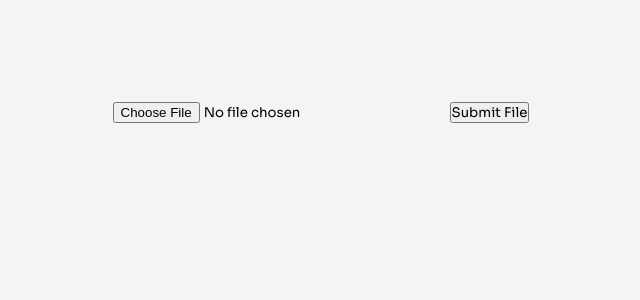
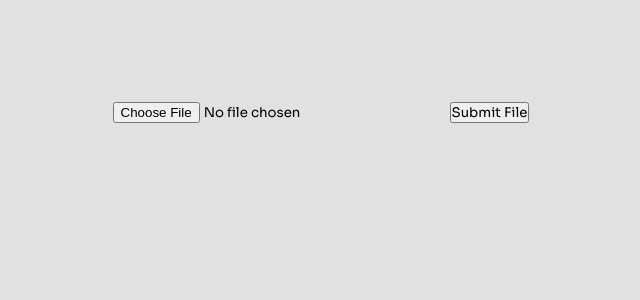
Before and after one commit to haneenmahd/imagable, a React (Create React App) app in the folder web/: page / in a window 1280 px wide. Shown: the top 300 px of the page, without its empty margins (319-959 px from the left). Built offline with nearby package versions, Linux system fonts and the light colour scheme.

Commit message:
update color theme

```diff
--- a/web/src/styles/variables.scss
+++ b/web/src/styles/variables.scss
@@ -2,13 +2,10 @@
 // updated at `tokens.ts` in `src/styles`.
 // NOTE: change only the values of themeColors
 
-$main-bg: #f4f4f4;
-$main-color: #7c99ac;
-$secondary-color: #92a9bd;
-$light-secondary-color: #768da1;
-$accent-color: #ffefef;
-$light-accent: #aec3d6;
-$secondary-accent-color: #d3dedc;
+$main-bg: #e1e1e1;
+$main-color: #242424;
+$secondary-color: #333;
+$accent-color: #6a6969;
 
 // UI TEXT SELECTION COLOR
 $ui-text-selection-color: #aec3d65d;
```
